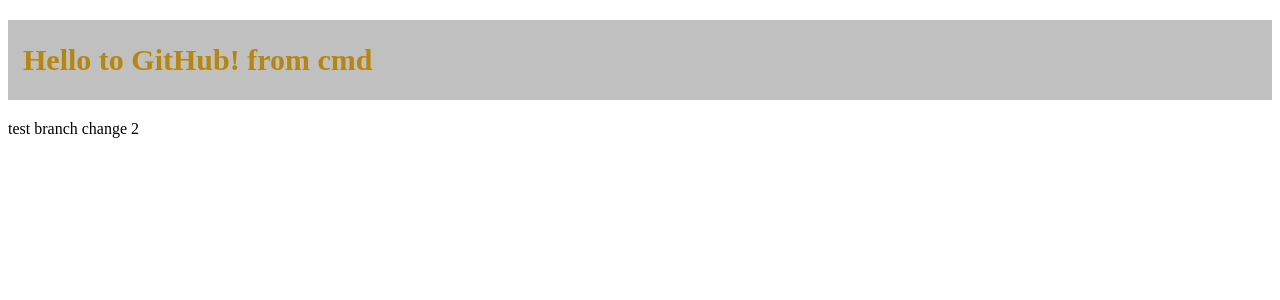
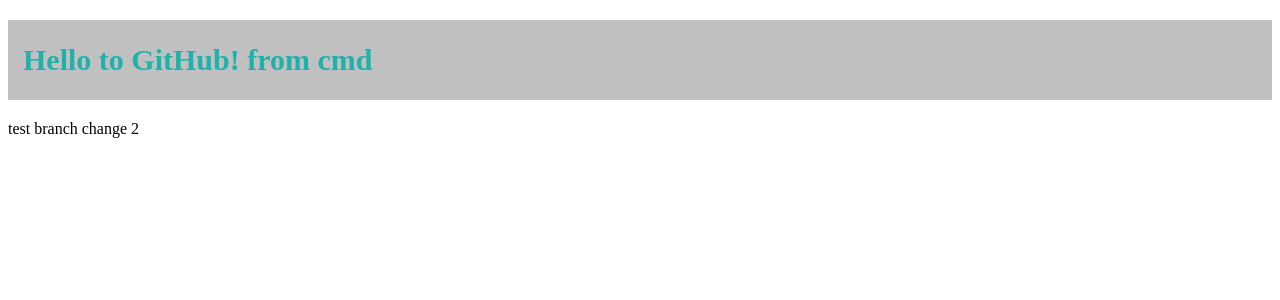
Before and after one commit to zenterua/AngularGit, an Angular app: page / in a window 1280 px wide. Shown: the top 300 px of the page. Built offline with nearby package versions, Linux system fonts and the light colour scheme.

Commit message:
change heading color

```diff
--- a/src/app/home/home.component.css
+++ b/src/app/home/home.component.css
@@ -3,5 +3,5 @@
   line-height: 50px;
   background-color: silver;
   padding: 15px;
-  color: darkgoldenrod;
+  color: lightseagreen;
 }
```
